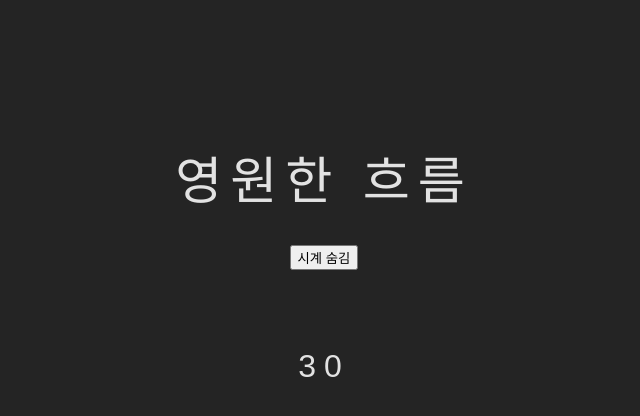
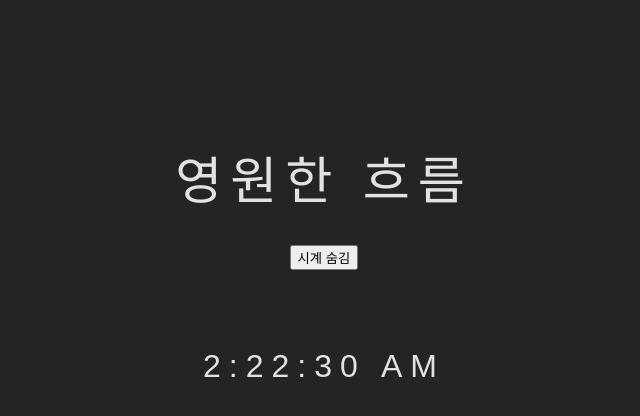
Before and after one commit to osparking/react-exercise, a React (Vite) app: page / in a window 1280 px wide. Shown: the top 416 px of the page, without its empty margins (316-956 px from the left). Built offline with nearby package versions, Linux system fonts and the light colour scheme.

Commit message:
print local time string

```diff
--- a/src/DigitalClock.jsx
+++ b/src/DigitalClock.jsx
@@ -14,7 +14,7 @@ const DigitalClock = () => {
 
   return (
     <div>
-      <p>{clock.getSeconds()}</p>
+      <p>{clock.toLocaleTimeString()}</p>
     </div>
   )
 }
```
